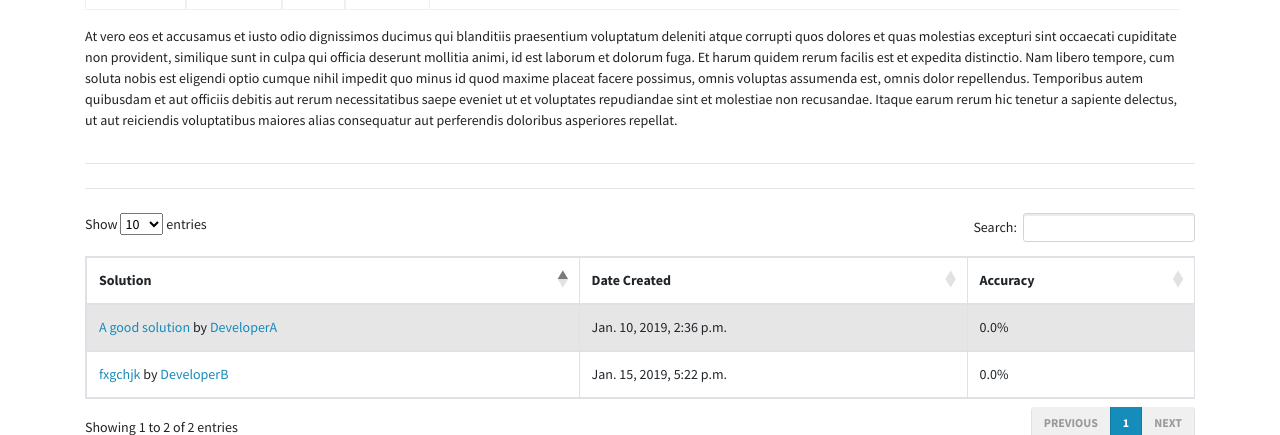
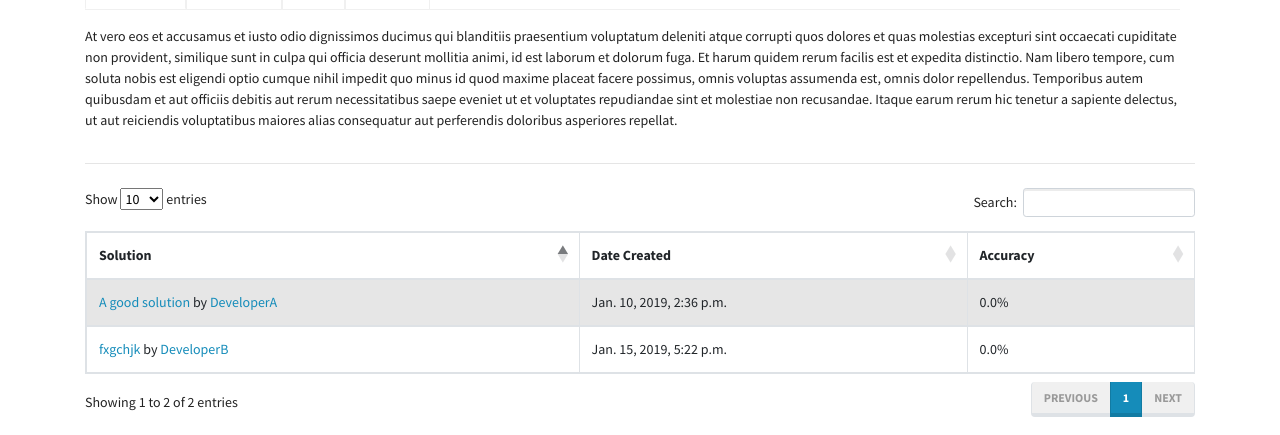
Before and after one commit to Hem1sphere/COMP0016T12, a Django app: page /challenges/26/ in a window 1280 px wide. Shown: the part 290-725 px from the top of the page. Run offline with Django 3.2, Linux system fonts and the light colour scheme; data comes from the database, SQL or seed files in the repository; both versions use the stored data as it was after the commit; some libraries are stand-ins or nearby versions.

Commit message:
minor change of divider to be within if statement

```diff
--- a/challenges/templates/challenges/challenge_detail.html
+++ b/challenges/templates/challenges/challenge_detail.html
@@ -97,10 +97,13 @@
                role="button">To Jupyter Notebook</a>
             <a class="btn btn-primary btn-lg" href="{% url 'solutions_create_spec' object.pk %}"
                role="button">Submit Solution</a>
+
+             <hr class="my-4">
         {% endif %}
+
     </div>
 
-    <hr class="my-4">
+
 
     <script>$(document).ready(function () {
         $('#example').DataTable();
```
Also changed, not shown: db.sqlite3.
